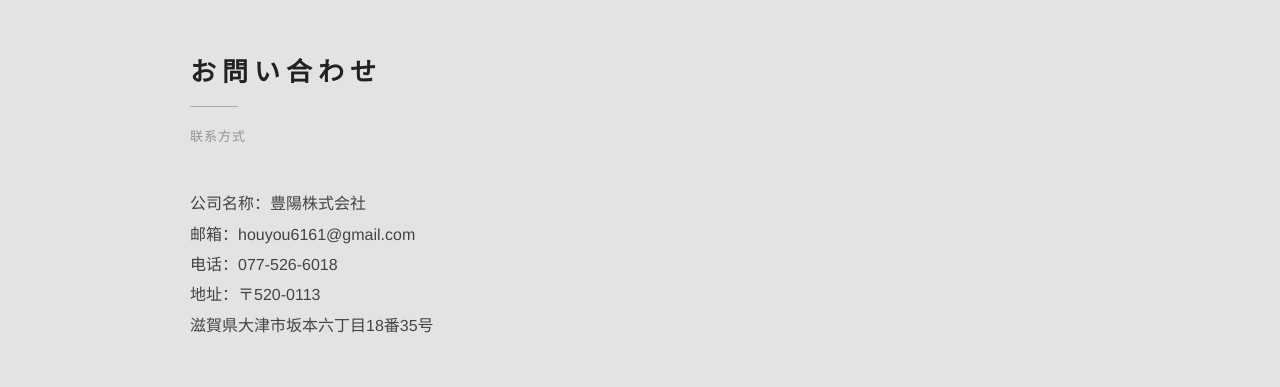
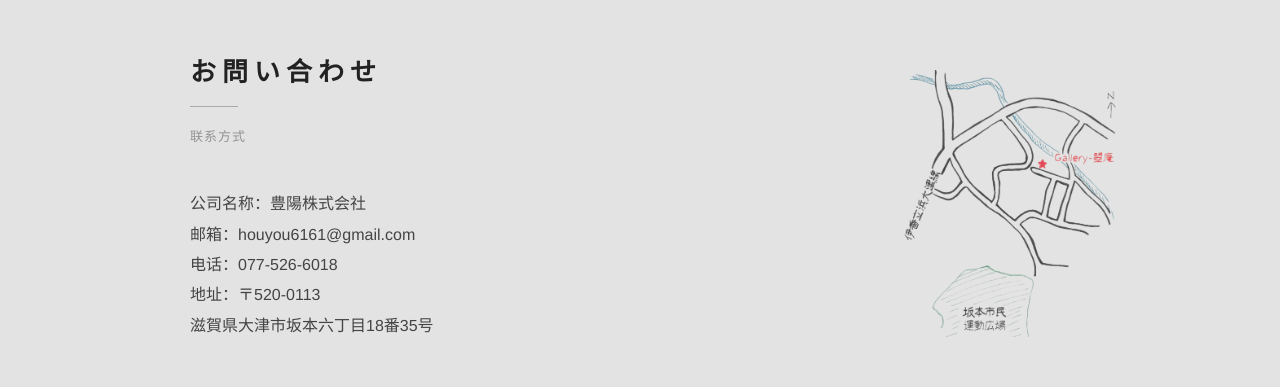
Before and after one commit to houyou-ai/houyou-site, a plain HTML site: page index.html in a window 1280 px wide. Shown: the part 2155-2542 px from the top of the page. Drawn offline with Linux system fonts and the light colour scheme.

Commit message:
Add files via upload

```diff
--- a/index.html
+++ b/index.html
@@ -416,9 +416,19 @@ section:nth-of-type(even) {
     z-index: 10;
 }
 
+.contact-section {
+    position: relative;
+}
+.corner-map {
+    position: absolute;
+    right: 160px;
+    bottom: 130px;
 
+    width: 220px;      /* 比较克制、好看 */
+    opacity: 0.75;
 
-
+    pointer-events: none;
+}
 
 }
 
@@ -505,8 +515,13 @@ section:nth-of-type(even) {
         邮箱：houyou6161@gmail.com<br>
         电话：077-526-6018<br>
         地址：〒520-0113<br/>滋賀県大津市坂本六丁目18番35号
+
+        <img src="images/10.png" alt="手绘地图" class="corner-map">
+
     </p>
 </section>
+
+
 
 
 <a href="mobile.html">手机端查看</a>
```
Also changed, not shown: images/10.png (added).
